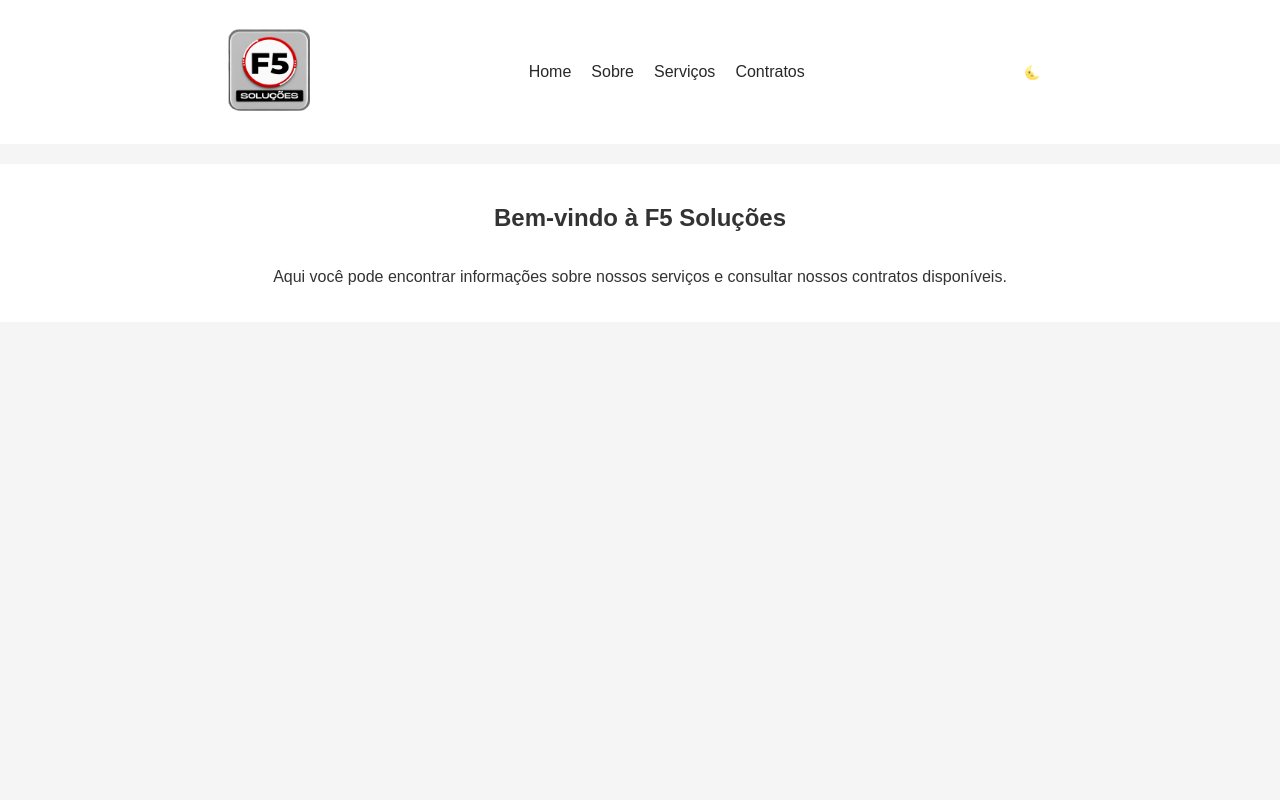
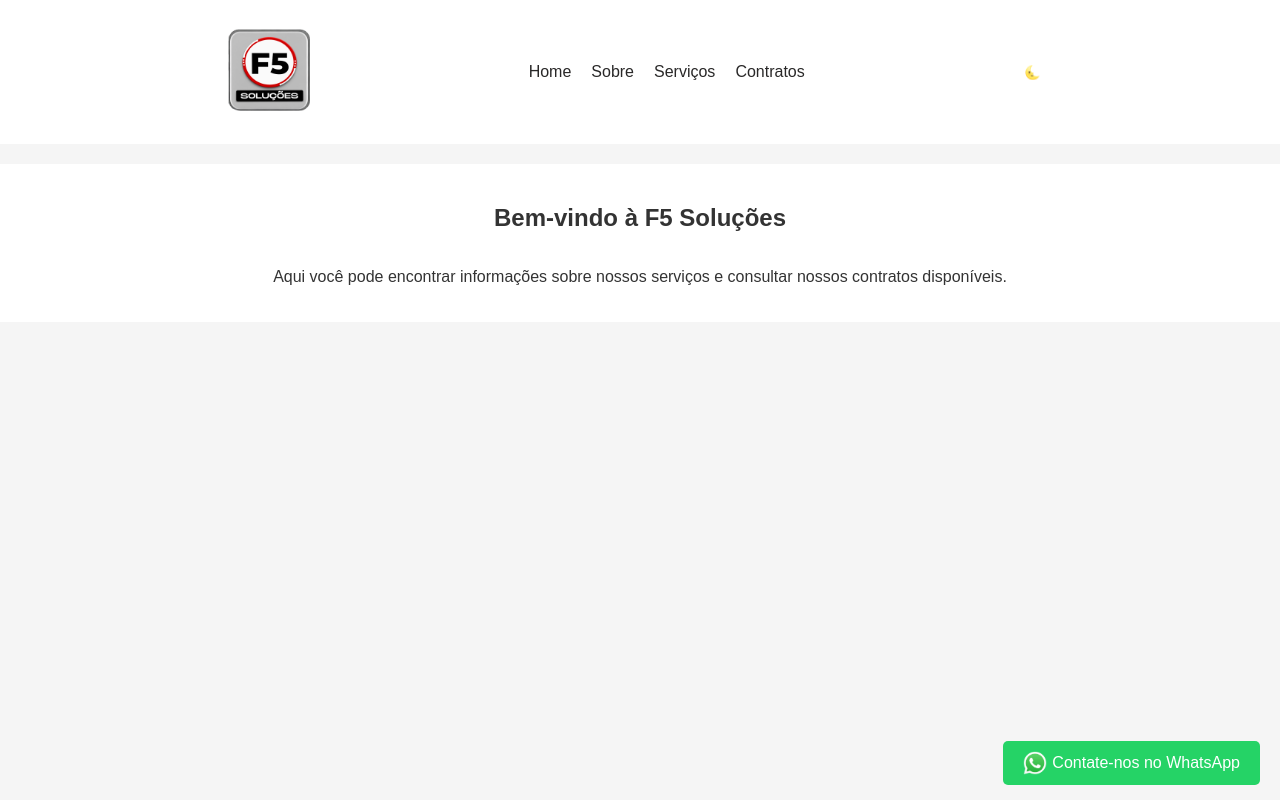
Before and after one commit to ViniciusHerminioGama/F5Solucoes, a React (Create React App) app: page / in a window 1280 px wide. Built offline with nearby package versions, Linux system fonts and the light colour scheme.

Commit message:
adicionado botão do whatsapp

```diff
--- a/src/App.css
+++ b/src/App.css
@@ -93,6 +93,45 @@
   color: rgb(41, 40, 40);
 }
 
+.whatsapp-button {
+  position: fixed;
+  bottom: 20px;
+  right: 20px;
+  background-color: #25d366; /* Cor do botão do WhatsApp */
+  color: #fff;
+  border: none;
+  padding: 10px 20px;
+  cursor: pointer;
+  font-size: 16px;
+  border-radius: 5px;
+  display: flex;
+  align-items: center;
+  justify-content: center;
+  animation: shake 0.5s infinite alternate; /* Animação de vibração */
+}
+
+.whatsapp-button:hover {
+  background-color: #128c7e; /* Cor do botão do WhatsApp ao passar o mouse */
+  animation: none; /* Remover a animação ao passar o mouse */
+}
+
+.whatsapp-icon {
+  width: 24px;
+  height: 24px;
+  background-image: url('./images/whatsapp-icon.png'); /* Adicione o ícone do WhatsApp */
+  background-size: cover;
+  margin-right: 5px;
+}
+
+@keyframes shake {
+  0% {
+    transform: translateY(0);
+  }
+  100% {
+    transform: translateY(5px);
+  }
+}
+
 @media only screen and (max-width: 600px) {
   header {
     flex-direction: column;
--- a/src/App.js
+++ b/src/App.js
@@ -4,6 +4,7 @@
 import './App.css';
 import Navbar from './Navbar';
 import MainContent from './MainContent';
+import WhatsAppButton from './WhatsAppButton'; // Importe o componente do botão do WhatsApp
 
 function App() {
   return (
@@ -11,6 +12,9 @@
       <div className="App">
         <Navbar />
         <MainContent />
+        <footer>
+          <WhatsAppButton /> {/* Adicione o botão do WhatsApp no rodapé */}
+        </footer>
       </div>
     </Router>
   );
--- /dev/null
+++ b/src/WhatsAppButton.js
@@ -0,0 +1,18 @@
+// WhatsAppButton.js
+import React from 'react';
+
+function WhatsAppButton() {
+  const handleWhatsAppClick = () => {
+    // Redirecionar para o WhatsApp
+    window.location.href = 'https://api.whatsapp.com/send?phone=SEUNUMERODOTELEFONE';
+  };
+
+  return (
+    <button className="whatsapp-button" onClick={handleWhatsAppClick}>
+      <span className="whatsapp-icon"></span>
+      Contate-nos no WhatsApp
+    </button>
+  );
+}
+
+export default WhatsAppButton;
```
Also changed, not shown: src/images/whatsapp-icon.png (added).
